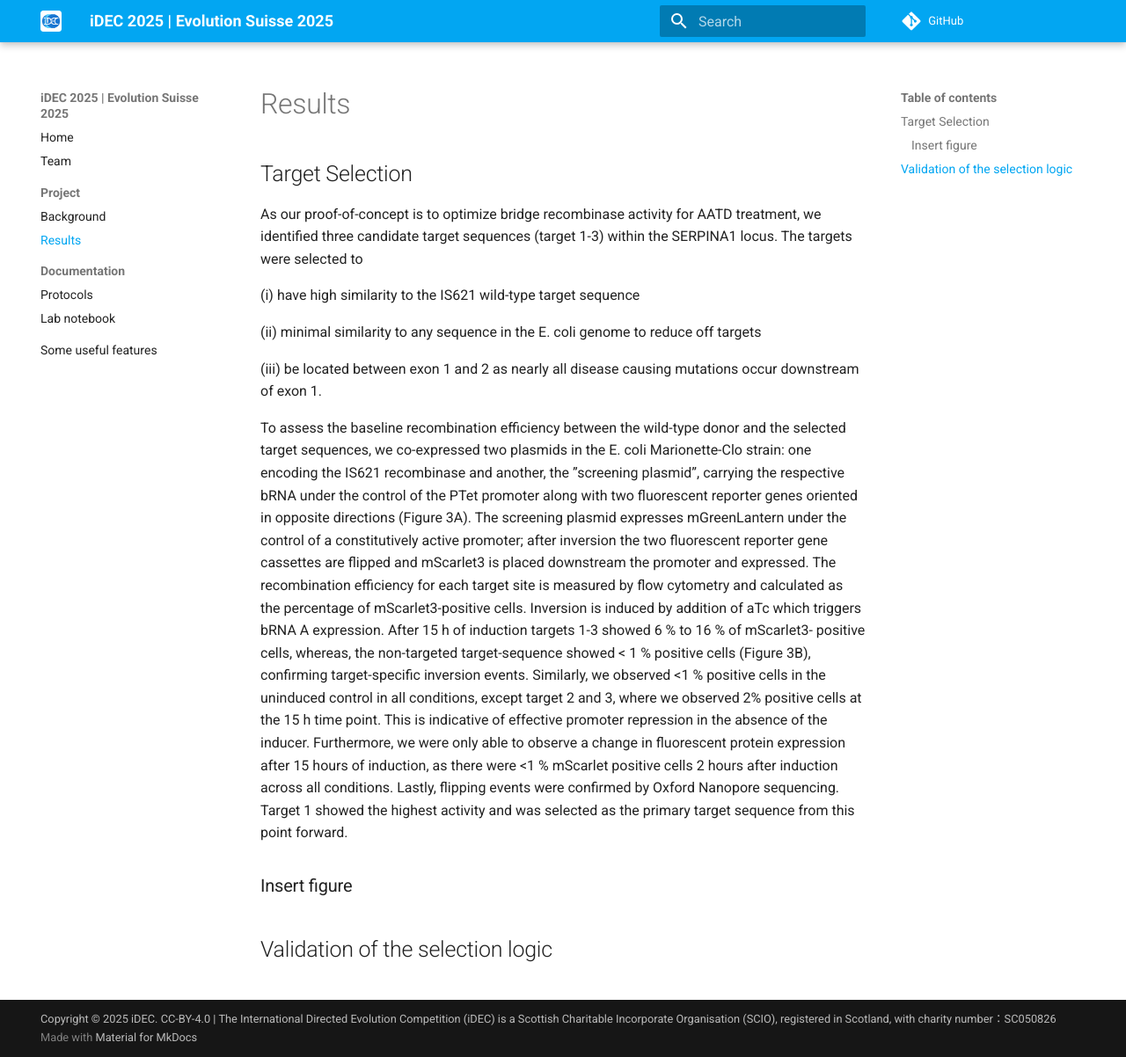
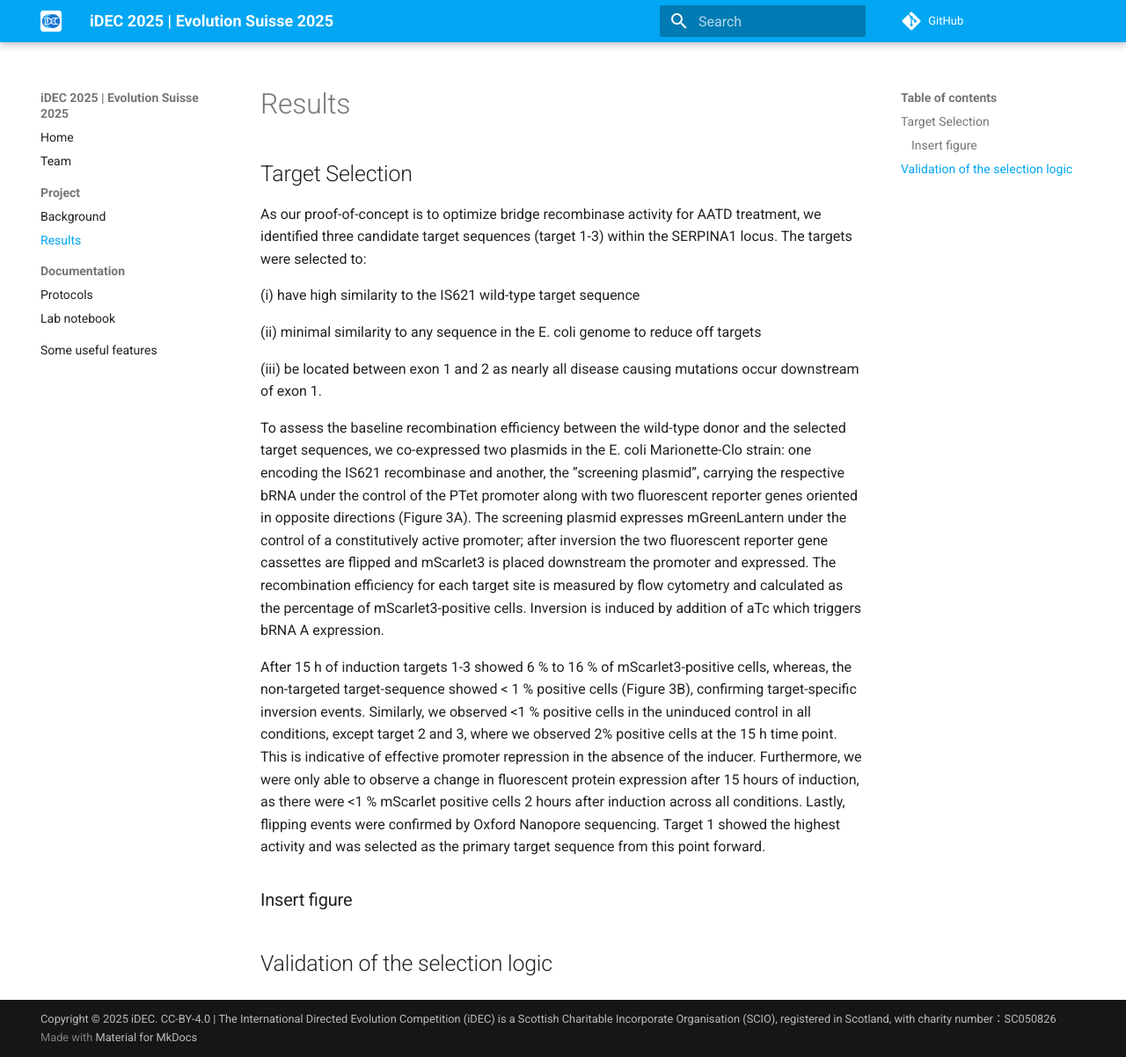
Before and after one commit to sofifilippini7-tech/2025_Evolution_Suisse_2025, an MkDocs documentation site: the page built from docs/project/results.md, in a window 1280 px wide and 1202 px high. Shown: the whole window at 88% size. Built offline with MkDocs 1.6.1 and Material for MkDocs 9.7.7, drawn with Linux system fonts in a browser that asks for light colours; comment, search, counter and statistics services are not loaded.

```diff
--- a/docs/project/results.md
+++ b/docs/project/results.md
@@ -2,7 +2,7 @@
 
 ## Target Selection
 
-As our proof-of-concept is to optimize bridge recombinase activity for AATD treatment, we identified three candidate target sequences (target 1-3) within the SERPINA1 locus. The targets were selected to
+As our proof-of-concept is to optimize bridge recombinase activity for AATD treatment, we identified three candidate target sequences (target 1-3) within the SERPINA1 locus. The targets were selected to:
 
 (i) have high similarity to the IS621 wild-type target sequence
 
@@ -12,14 +12,10 @@ As our proof-of-concept is to optimize bridge recombinase activity for AATD trea
 
 To assess the baseline recombination efficiency between the wild-type donor and the selected target sequences, we co-expressed two plasmids in the E. coli Marionette-Clo strain: one encoding the IS621 recombinase and another, the ”screening plasmid”, carrying the respective bRNA under the control of the PTet promoter along with two fluorescent reporter genes oriented in opposite directions (Figure 3A).
 The screening plasmid expresses mGreenLantern under the control of a constitutively active promoter; after inversion the two fluorescent reporter gene cassettes are flipped and mScarlet3 is placed downstream the promoter and expressed. The recombination efficiency for each target site is measured by flow cytometry and calculated as the percentage of mScarlet3-positive cells. Inversion is induced by addition of aTc which triggers bRNA A expression.
-After 15 h of induction targets 1-3 showed 6 % to 16 % of mScarlet3-
-positive cells, whereas, the non-targeted target-sequence showed < 1 % positive cells (Figure 3B), confirming
-target-specific inversion events. Similarly, we observed <1 % positive cells in the uninduced control in all
-conditions, except target 2 and 3, where we observed 2% positive cells at the 15 h time point. This is indicative
-of effective promoter repression in the absence of the inducer. Furthermore, we were only able to observe
+
+After 15 h of induction targets 1-3 showed 6 % to 16 % of mScarlet3-positive cells, whereas, the non-targeted target-sequence showed < 1 % positive cells (Figure 3B), confirming target-specific inversion events. Similarly, we observed <1 % positive cells in the uninduced control in all conditions, except target 2 and 3, where we observed 2% positive cells at the 15 h time point. This is indicative of effective promoter repression in the absence of the inducer. Furthermore, we were only able to observe
 a change in fluorescent protein expression after 15 hours of induction, as there were <1 % mScarlet positive
-cells 2 hours after induction across all conditions. Lastly, flipping events were confirmed by Oxford Nanopore
-sequencing. Target 1 showed the highest activity and was selected as the primary target sequence from this
+cells 2 hours after induction across all conditions. Lastly, flipping events were confirmed by Oxford Nanopore sequencing. Target 1 showed the highest activity and was selected as the primary target sequence from this
 point forward.
 
 ### Insert figure
```
